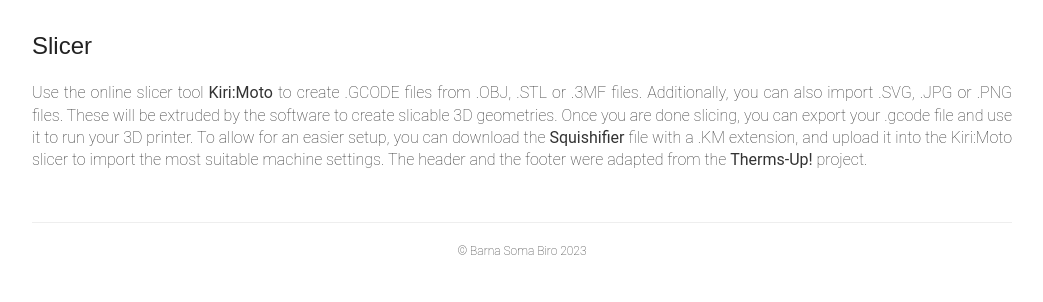
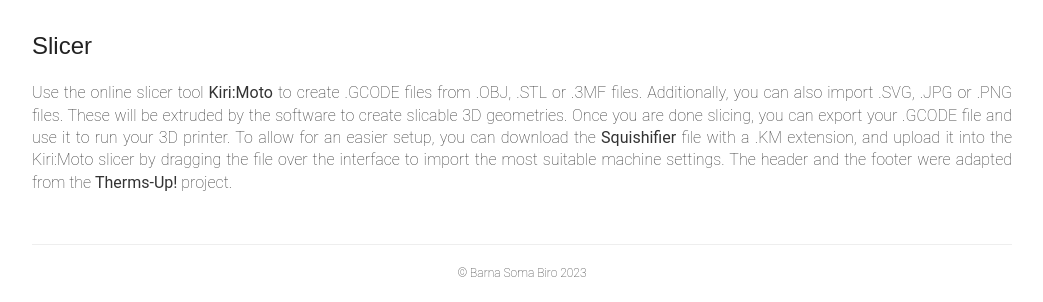
Before and after one commit to squishifier/squishifier.github.io, a Jekyll site: the page built from slicer.md, in a window 1280 px wide, cut to the strip 831-1133 px from the top of the page. Shown: the whole strip, without its empty margins (118-1161 px from the left). Built offline with Jekyll 4.4.1, drawn with Linux system fonts in a browser that asks for light colours; some web fonts are replaced; before the commit the page ends 1111 px from its top, so only the background shows below that.

Commit message:
Update slicer.md

```diff
--- a/slicer.md
+++ b/slicer.md
@@ -9,4 +9,4 @@
 
 ## Slicer
 
-Use the online slicer tool <strong><a href="https://docs.grid.space/projects/kiri-moto" target="_blank">Kiri:Moto</a></strong> to create .GCODE files from .OBJ, .STL or .3MF files. Additionally, you can also import .SVG, .JPG or .PNG files. These will be extruded by the software to create slicable 3D geometries. Once you are done slicing, you can export your .gcode file and use it to run your 3D printer. To allow for an easier setup, you can download the <strong><a href="/objects/squishifier.km" download="squishifier.km">Squishifier</a></strong> file with a .KM extension, and upload it into the Kiri:Moto slicer to import the most suitable machine settings. The header and the footer were adapted from the <strong><a href="https://www.media.mit.edu/projects/therms-up/overview/" target="_blank">Therms-Up!</a></strong> project.
+Use the online slicer tool <strong><a href="https://docs.grid.space/projects/kiri-moto" target="_blank">Kiri:Moto</a></strong> to create .GCODE files from .OBJ, .STL or .3MF files. Additionally, you can also import .SVG, .JPG or .PNG files. These will be extruded by the software to create slicable 3D geometries. Once you are done slicing, you can export your .GCODE file and use it to run your 3D printer. To allow for an easier setup, you can download the <strong><a href="/objects/squishifier.km" download="squishifier.km">Squishifier</a></strong> file with a .KM extension, and upload it into the Kiri:Moto slicer by dragging the file over the interface to import the most suitable machine settings. The header and the footer were adapted from the <strong><a href="https://www.media.mit.edu/projects/therms-up/overview/" target="_blank">Therms-Up!</a></strong> project.
```
